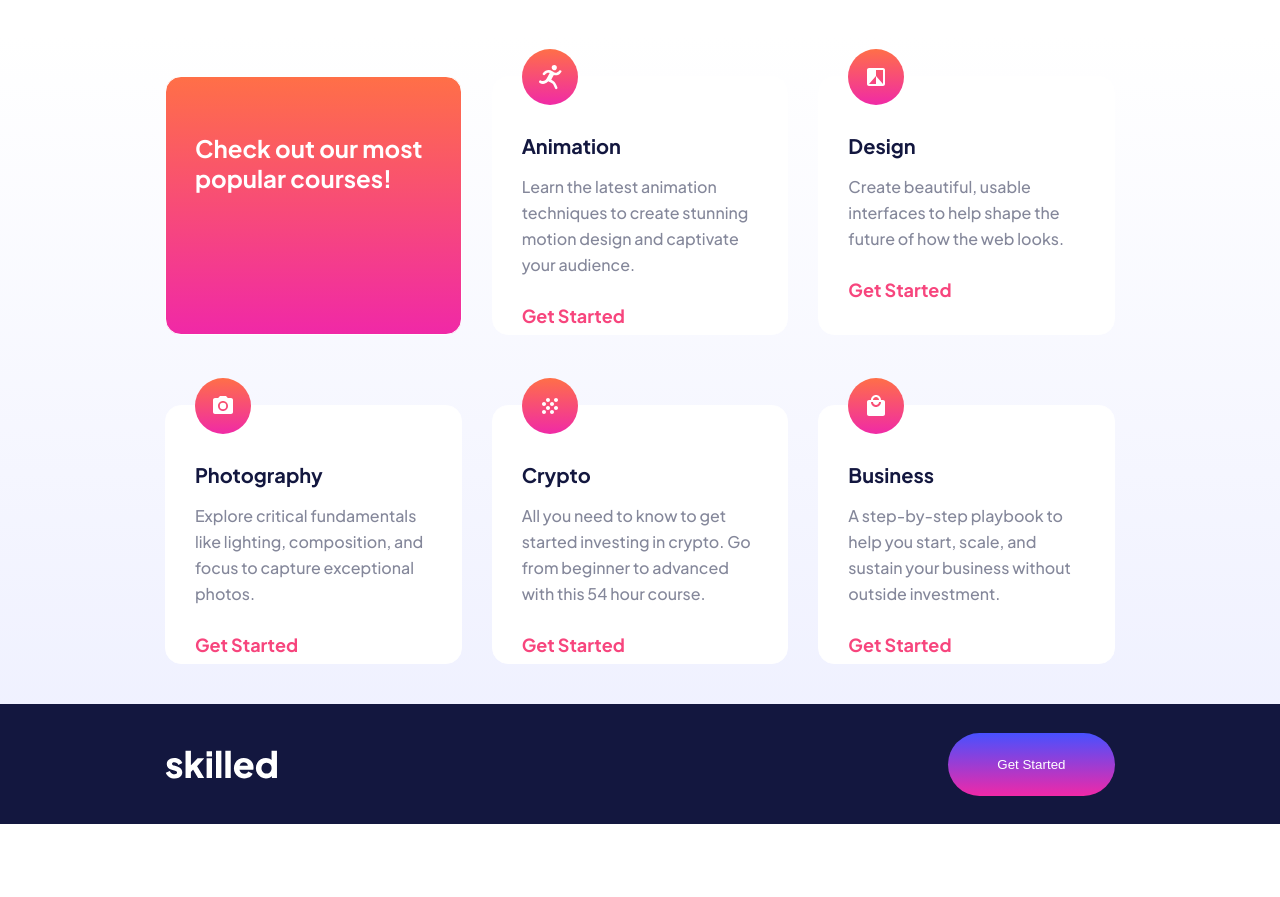
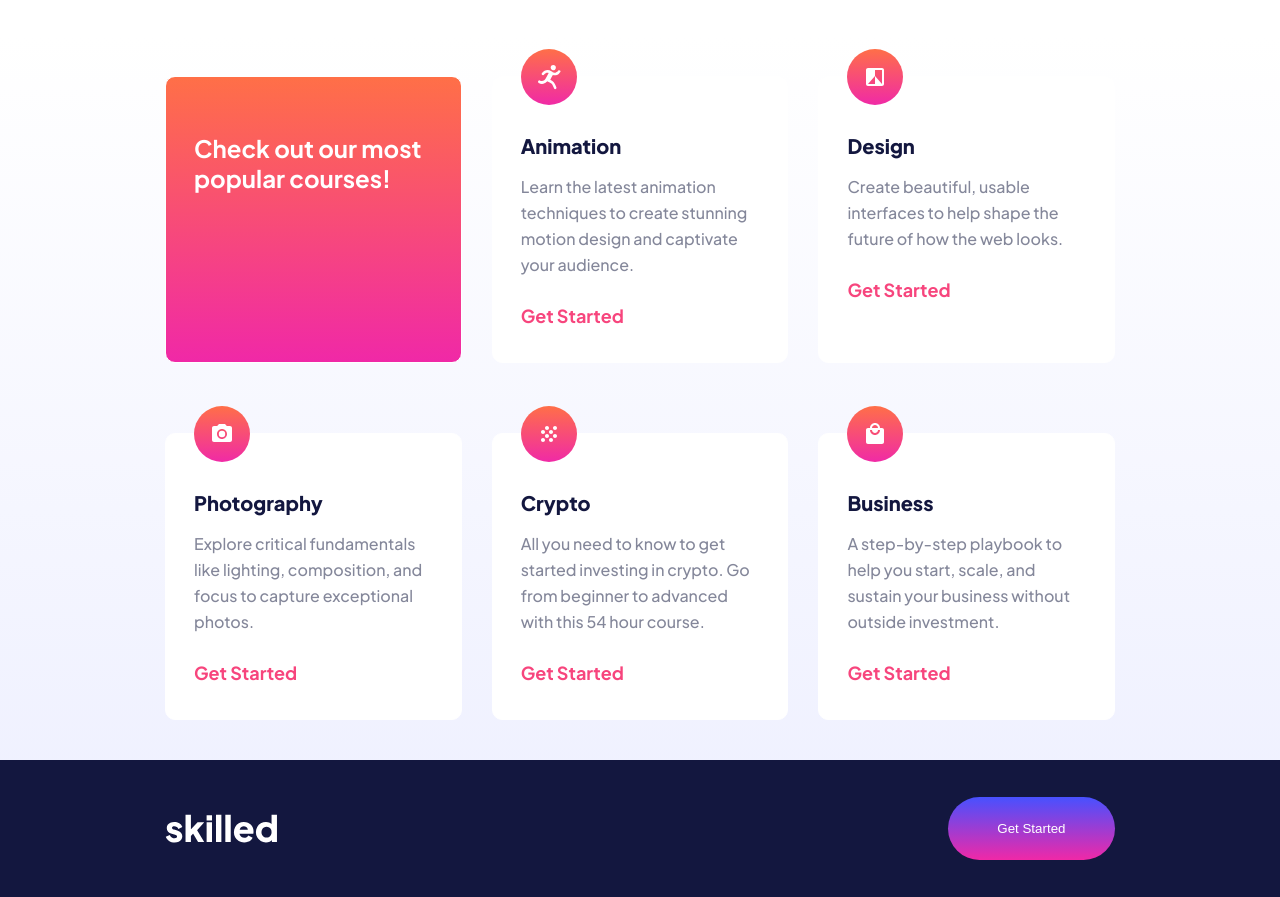
Before and after one commit to Smallz97/skilled, a plain HTML site: page index.html in a window 1280 px wide. Shown: the part 780-1677 px from the top of the page. Before the commit the page ends 1604 px from the top, so only its background shows below. Drawn offline with Linux system fonts and the light colour scheme.

Commit message:
minor changes to the UI

```diff
--- a/index.html
+++ b/index.html
@@ -13,7 +13,7 @@
       href="./assets/favicon-32x32.png"
     />
 
-    <title>Frontend Mentor | Skilled e-learning landing page</title>
+    <title>Skilled E-learning</title>
 
     <!-- Google fonts -->
     <link rel="preconnect" href="https://fonts.googleapis.com" />
@@ -99,7 +99,11 @@
         <a>Get Started</a>
       </div>
       <div class="grid-box course-box">
-        <img class="small-icons" src="assets/icon-photography.svg" alt="Photography" />
+        <img
+          class="small-icons"
+          src="assets/icon-photography.svg"
+          alt="Photography"
+        />
         <h3>Photography</h3>
         <p>
           Explore critical fundamentals like lighting, composition, and focus to
@@ -117,11 +121,15 @@
         <a>Get Started</a>
       </div>
       <div class="grid-box course-box">
-        <img class="small-icons" src="assets/icon-business.svg" alt="Business" />
+        <img
+          class="small-icons"
+          src="assets/icon-business.svg"
+          alt="Business"
+        />
         <h3>Business</h3>
         <p>
-          A step-by-step playbook to help you
-          start, scale, and sustain your business without outside investment.
+          A step-by-step playbook to help you start, scale, and sustain your
+          business without outside investment.
         </p>
         <a>Get Started</a>
       </div>
--- a/style.css
+++ b/style.css
@@ -39,7 +39,11 @@ button {
   --pale-blue: hsla(234, 100%, 97%, 1);
 
   /* section background gradients specified in HSLA */
-  --bluish-gradient: linear-gradient(180deg, var(--pale-white), var(--pale-blue));
+  --bluish-gradient: linear-gradient(
+    180deg,
+    var(--pale-white),
+    var(--pale-blue)
+  );
 
   font-size: 1rem;
 }
@@ -61,7 +65,7 @@ footer {
 header,
 main {
   background: var(--white);
-  padding: 1rem 1rem 0 1rem;
+  padding: 1rem 1rem 5rem 1rem;
 }
 
 /* styling the top of navigation container */
@@ -166,27 +170,28 @@ main {
 
 /* styling the cards for each course */
 .grid-box {
-  padding: 0 1.81rem;
   position: relative;
-  height: 16.1875rem;
-  border-radius: 1rem;
+  padding: 2rem 1.75rem;
   margin-bottom: 2.5rem;
+  border-radius: 0.625rem;
   background: var(--pale-white);
   border: 0.2px solid var(--pale-white);
 }
 
 /* stylin the course-card icon */
 .small-icons {
+  top: -1.75rem;
+  height: 3.5rem;
   position: absolute;
-  margin-top: -1.75rem;
 }
 
 /* styling the course-card heading */
 .grid-box h3 {
-  margin-top: 3.5rem;
+  margin-top: 1.5rem;
   font-size: 1.25rem;
   margin-bottom: 1rem;
   color: var(--deep-purple);
+  font-weight: var(--large-font);
 }
 
 /* styling the course-card text */
@@ -209,9 +214,8 @@ main {
 /* styling the footer bar */
 #footer {
   display: flex;
-  height: 7.5rem;
-  padding: 0 1rem;
   align-items: center;
+  padding: 2.25rem 1rem;
   background: var(--deep-purple);
   justify-content: space-between;
 }
@@ -221,13 +225,12 @@ main {
   background: var(--pop-gradient);
 }
 
-
 /* styling for tablet screens */
-@media screen and (min-width: 48rem) {
+@media screen and (min-width: 45rem) {
   /* resizing the padding on the header and main sections to optimize viewing on tablets */
   header,
   main {
-    padding: 1.5rem 2.5rem 0 2.5rem;
+    padding: 1.5rem 2.5rem 5.38rem 2.5rem;
   }
 
   /* restyling the hero container to a flex display to optimize viewing on tablets */
@@ -295,13 +298,12 @@ main {
 
   /* resizing the paddings on the footer section to optimize viewing on tablets */
   #footer {
-    padding: 0 2.5rem;
+    padding: 2.25rem 2.5rem;
   }
 }
 
-
 /* styling for dektops and large screens */
-@media screen and (min-width: 80rem) {
+@media screen and (min-width: 65rem) {
   /* resizing the paddings on the header and main sections to optimize viewing on large screens and desktops */
   header,
   main {
@@ -381,6 +383,6 @@ main {
 
   /* restyling the paddings on the footer section to optimize viewing on large screens and desktops */
   #footer {
-    padding: 0 10.32rem;
+    padding: 2.31rem 10.32rem;
   }
 }
```
